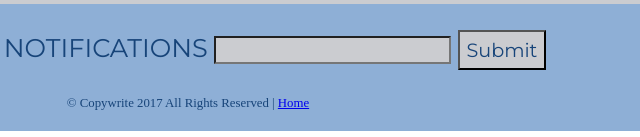
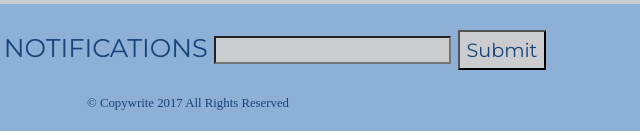
Before and after one commit to pgaret/TrumpetTheResistance, a plain HTML site: page index.html in a window 1280 px wide. Shown: the part 660-797 px from the top of the page, 452-1092 px from the left. Drawn offline with Linux system fonts and the light colour scheme.

Commit message:
Removed link from landing page to home page, to avoid confusion

```diff
--- a/index.html
+++ b/index.html
@@ -27,7 +27,7 @@
         <input id="email" type="email"></input>
         <button id="submit">Submit</button>
       </div>
-      <p id="copywrite">© Copywrite 2017 All Rights Reserved | <a href="./home.html">Home</a></p>
+      <p id="copywrite">© Copywrite 2017 All Rights Reserved</p>
     </div>
   </body>
 </html>
```
